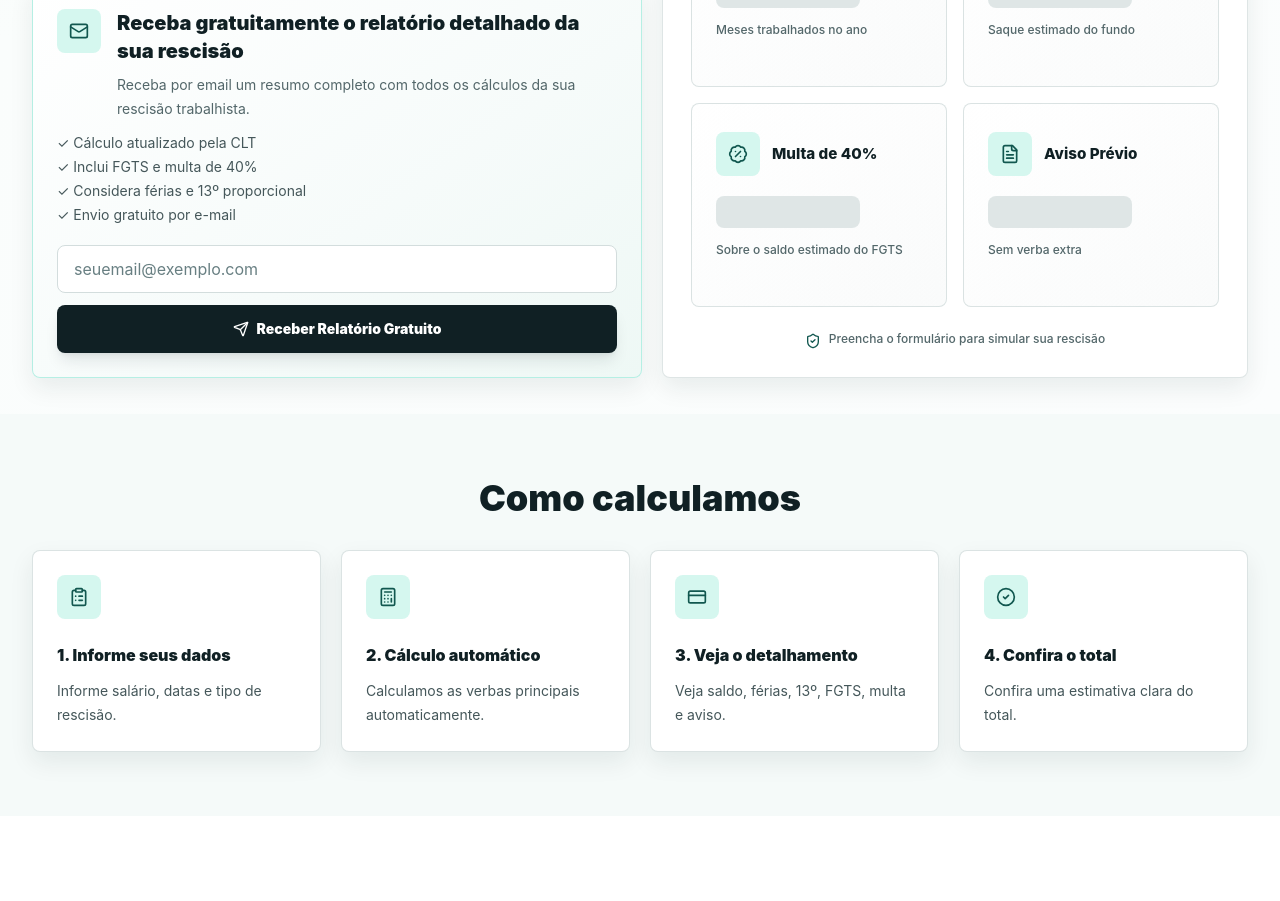
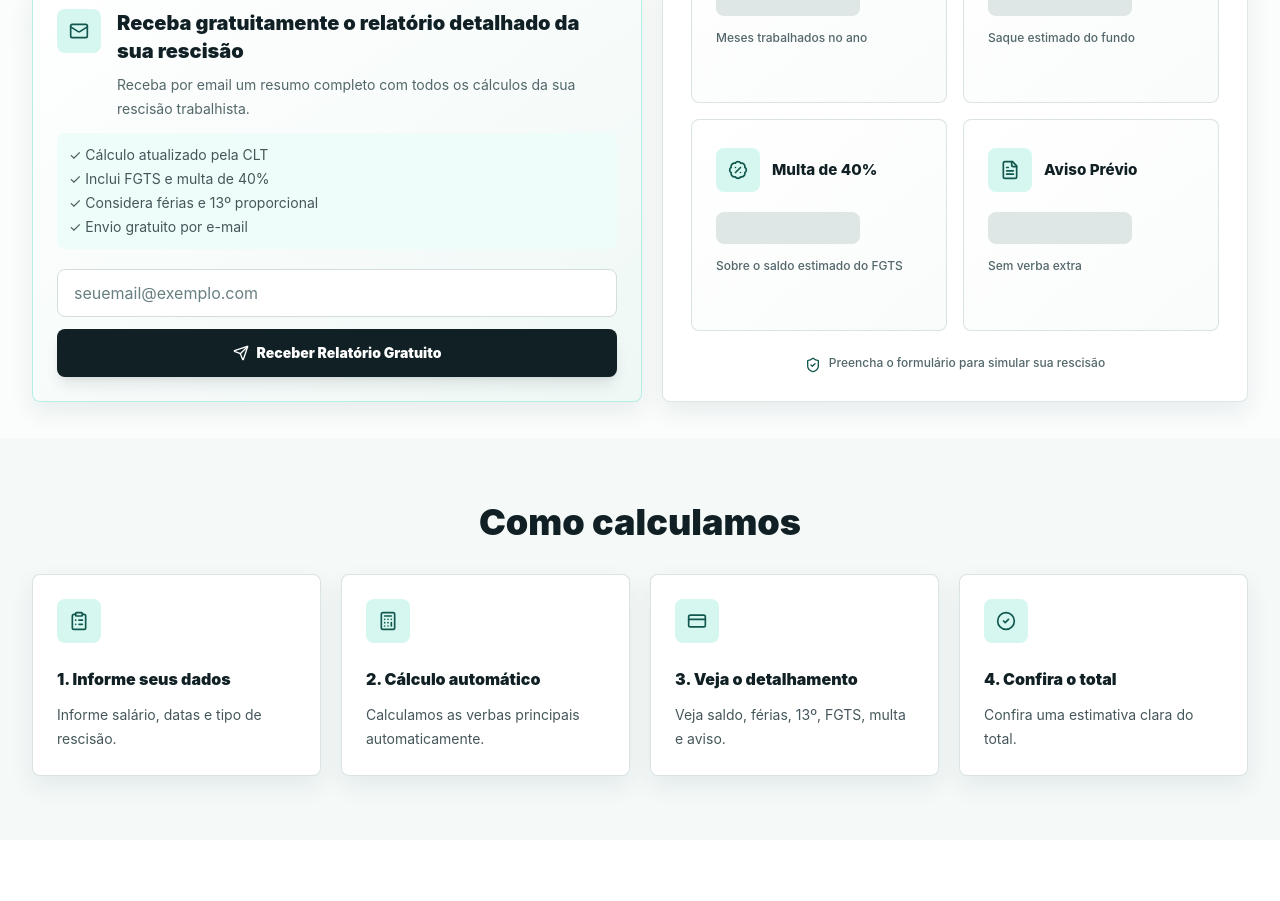
Before and after one commit to feliperavelli/meu-calculo-trabalhista, a Next.js app: page / in a window 1280 px wide. Shown: the part 840-1741 px from the top of the page. Built offline with nearby package versions, Linux system fonts and the light colour scheme; no server answers.

Commit message:
Update EmailCapture.tsx

```diff
--- a/src/components/EmailCapture.tsx
+++ b/src/components/EmailCapture.tsx
@@ -92,12 +92,14 @@ export function EmailCapture({
 
             </div>
 
-      <ul className="mt-3 text-sm text-ink-700 space-y-1">
-        <li>✓ Cálculo atualizado pela CLT</li>
-        <li>✓ Inclui FGTS e multa de 40%</li>
-        <li>✓ Considera férias e 13º proporcional</li>
-        <li>✓ Envio gratuito por e-mail</li>
-      </ul>
+     <div className="mt-3 rounded-lg bg-brand-50 p-3">
+  <ul className="space-y-1 text-sm text-ink-700">
+    <li>✓ Cálculo atualizado pela CLT</li>
+    <li>✓ Inclui FGTS e multa de 40%</li>
+    <li>✓ Considera férias e 13º proporcional</li>
+    <li>✓ Envio gratuito por e-mail</li>
+  </ul>
+</div>
 
       <form
         className="mt-3 grid gap-2.5 sm:mt-5 sm:gap-3"
```
